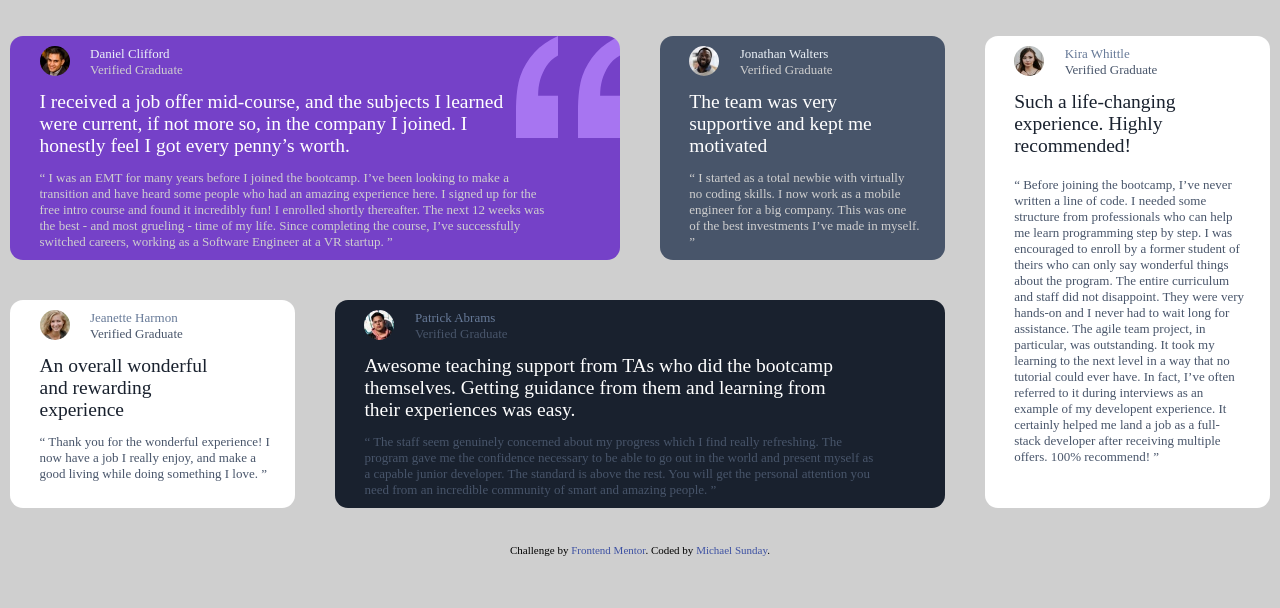
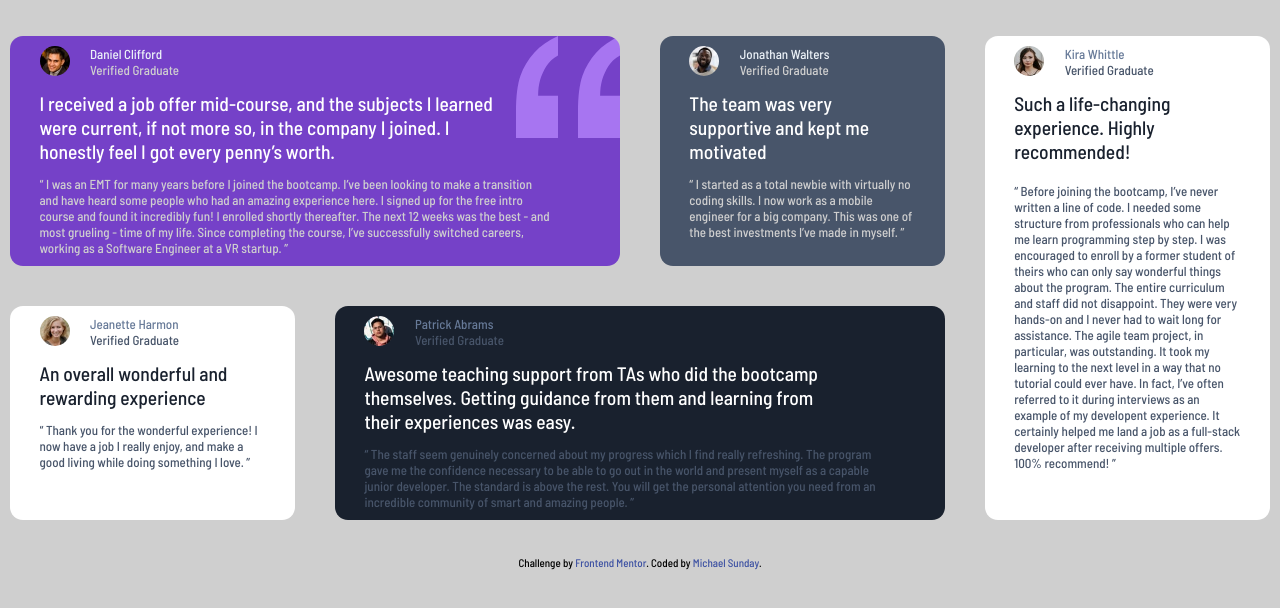
Before and after one commit to Engrnoble/TESTIMONIAL-GRID.github.io, a plain HTML site: page index.html in a window 1280 px wide. Drawn offline with Linux system fonts and the light colour scheme.

Commit message:
Update style.css

```diff
--- a/style.css
+++ b/style.css
@@ -12,6 +12,8 @@ body {
 
 html {
     font-size: 13px;
+    font-family: 'Barlow', sans-serif;
+    font-family: 'Barlow Semi Condensed', sans-serif;
 }
 
 /* Avatar images and caption */
```
